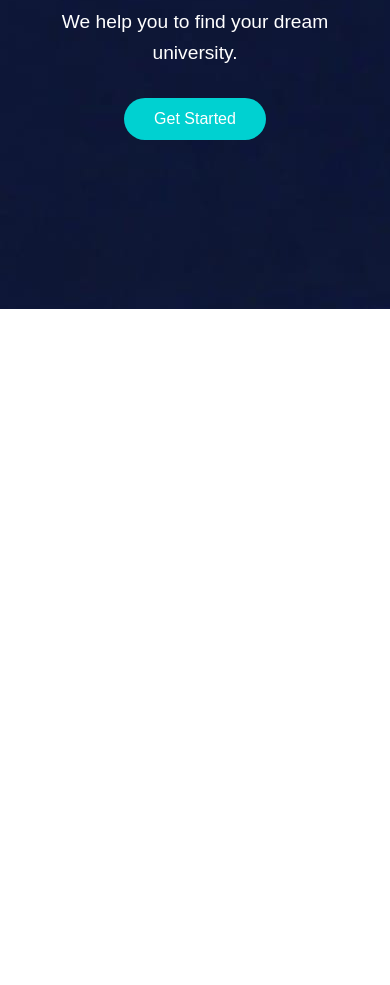
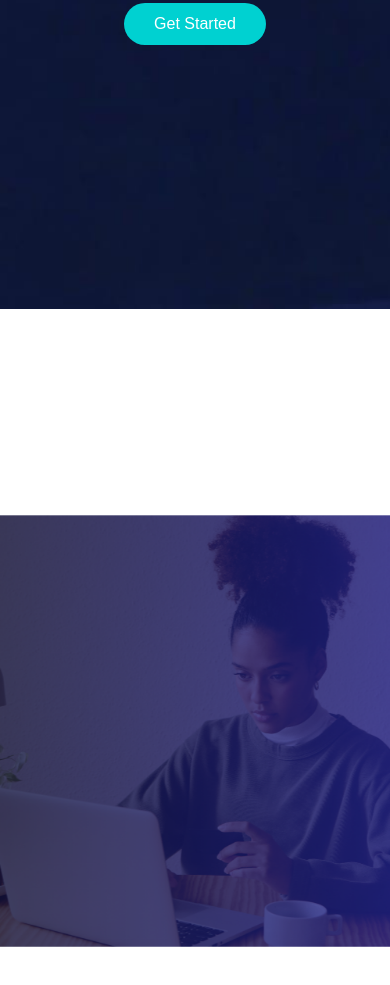
Before and after one commit to lucky20T/micro-project-sage, a plain HTML site: page index.html in a window 390 px wide. Shown: the part 535-1520 px from the top of the page. Before the commit the page ends 844 px from the top, so only its background shows below. Drawn offline with Linux system fonts and the light colour scheme.

Commit message:
newsecation

```diff
--- a/index.html
+++ b/index.html
@@ -7,7 +7,8 @@
     <link rel="stylesheet" href="styles.css">
 </head>
 <body>
-    <header>
+    <section id="one" class="hero-section">
+      <header>
         <div class="logo">W</div>
         <nav>
           <ul>
@@ -22,8 +23,13 @@
         <div class="hero-text">
           <h1>EVERY THING YOU WANT IN ONE PLACE<br>Digital Experiences</h1>
           <p>We help you to find your dream university.</p>
-          <button class="btn">Get Started</button>
+          <a href="#two"><button class="btn">Get Started</button></a>
         </div>
       </section>
+    </section>
+    <section id="two" class="hero-section">
+
+    </section>
+    <script src="script.js"></script>
 </body>
 </html>
--- a/styles.css
+++ b/styles.css
@@ -6,11 +6,24 @@
 
 body{
     font-family: 'Arial', sans-serif;
-    background-image:url('asset/image/back.jpg');
     color: #fff;
     min-height: 100vh;
+    display: flex;
+    flex-direction: column;
 }
+html{
+    scroll-behavior: smooth;
+}
+.hero-section{
+    position: sticky;
+    top: 0;
+}
+#one{
+    min-height: 100vh;
+    background-image:url('asset/image/back.jpg');
+    background-size: cover;
 
+}
 header{
     display: flex;
     justify-content: space-between;
@@ -66,6 +79,7 @@ a:hover {
 }
 
 .btn {
+    margin-bottom: 0%;
     background-color: #00d1d1;
     color: #ffffff;
     padding: 12px 30px;
@@ -86,9 +100,21 @@ a:hover {
     .hero {
       flex-direction: column;
       text-align: center;
+      padding: 20px 5%;
     }
+
 
     .hero-text{
       max-width: 100%;
     }
 }
+#two {
+    height: 100vh; /* Ensures section height equals the viewport height */
+    width: 100vw;  /* Ensures full width of the viewport */
+    background-image: url('asset/image/background001.png');
+    background-size: cover;       /* Scales image to cover the entire section */
+    background-position: center;  /* Keeps the image centered */
+    background-repeat: no-repeat; /* Prevents tiling */
+    margin: 0;
+    padding: 0;
+}
```
Also changed, not shown: asset/image/background001.png (added), script.js (added).
